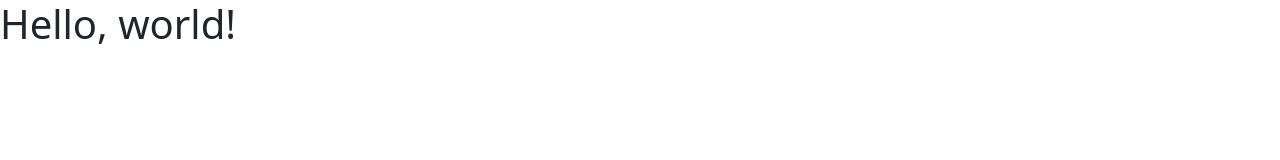
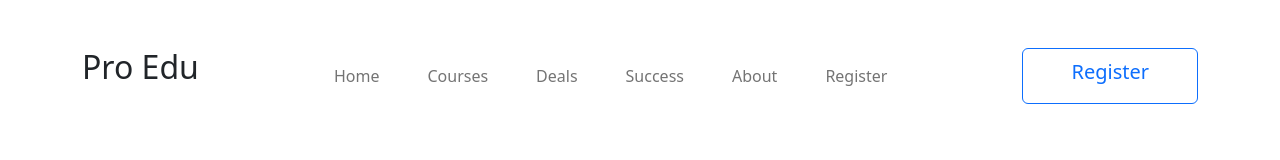
Before and after one commit to Tanmoysana/Digital-learning-website, a plain HTML site: page index.html in a window 1280 px wide. Drawn offline with nearby package versions, Linux system fonts and the light colour scheme.

Commit message:
section 1 completed

```diff
--- a/index.html
+++ b/index.html
@@ -4,10 +4,59 @@
     <meta charset="utf-8">
     <meta name="viewport" content="width=device-width, initial-scale=1">
     <title>Digital learning website</title>
+    <!-- botstrap link -->
     <link href="https://cdn.jsdelivr.net/npm/bootstrap@5.2.0/dist/css/bootstrap.min.css" rel="stylesheet" integrity="sha384-gH2yIJqKdNHPEq0n4Mqa/HGKIhSkIHeL5AyhkYV8i59U5AR6csBvApHHNl/vI1Bx" crossorigin="anonymous">
   </head>
   <body>
-    <h1>Hello, world!</h1>
+    <!-- header started -->
+    <header>
+        <!-- section 1 started -->
+        <section class="container py-5">
+            <div class="d-flex d-flex justify-content-between">
+                <h2>Pro Edu</h2>
+                <!-- navbar started -->
+                <nav class="navbar navbar-expand-lg">
+                    <div class="container-fluid">
+                        <button class="navbar-toggler" type="button"   data-bs-toggle="collapse"  data-bs-target="#navbarNav" aria-controls="navbarNav" aria-expanded="false" aria-label="Toggle navigation">
+                            <span class="navbar-toggler-icon"></span>
+                        </button>
+                        <div class="collapse navbar-collapse" id="navbarNav">
+                            <ul class="navbar-nav">
+                            <li class="nav-item px-3">
+                                <a class="nav-link" href="#">Home</a>
+                            </li>
+                            <li class="nav-item px-3">
+                                <a class="nav-link" href="#">Courses</a>
+                            </li>
+                            <li class="nav-item px-3">
+                                <a class="nav-link" href="#">Deals</a>
+                            </li>
+                            <li class="nav-item px-3">
+                                <a class="nav-link" href="#">Success</a>
+                            </li>
+                            <li class="nav-item px-3">
+                                <a class="nav-link" href="#">About</a>
+                            </li>
+                            <li class="nav-item px-3">
+                                <a class="nav-link" href="#">Register</a>
+                            </li>
+
+                            </ul>
+                        </div>
+                    </div>
+                </nav>
+
+                <!-- navbar end -->
+                <button type="button" class="btn btn-outline-primary px-5  "> <p class="h5">Register</p> </button>
+            </div>
+        </section>
+        <!-- section 1 end -->
+    </header>
+    <!-- header end -->
+    <main>
+
+    </main>
+    <!-- javascript link -->
     <script src="https://cdn.jsdelivr.net/npm/bootstrap@5.2.0/dist/js/bootstrap.bundle.min.js" integrity="sha384-A3rJD856KowSb7dwlZdYEkO39Gagi7vIsF0jrRAoQmDKKtQBHUuLZ9AsSv4jD4Xa" crossorigin="anonymous"></script>
   </body>
 </html>
```
